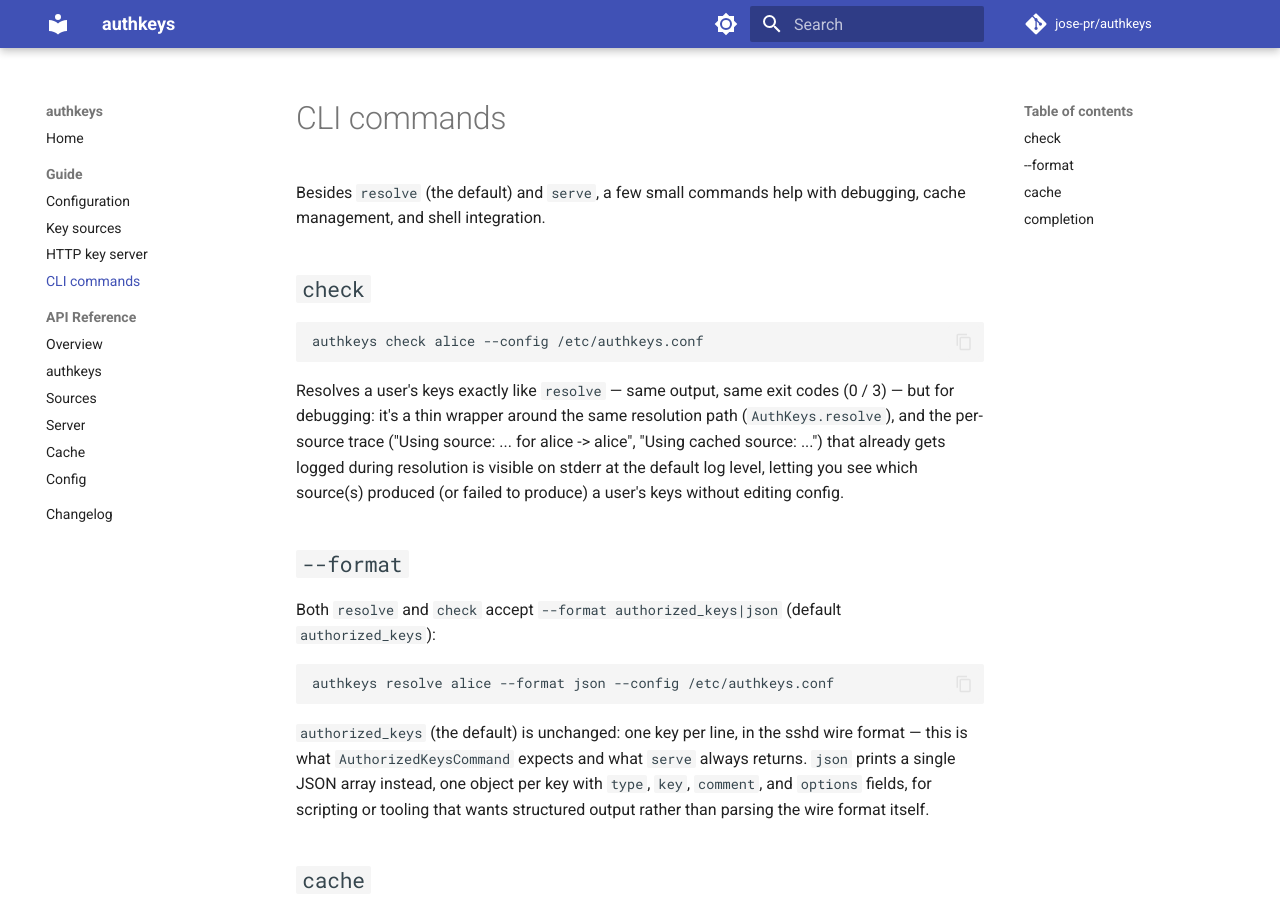
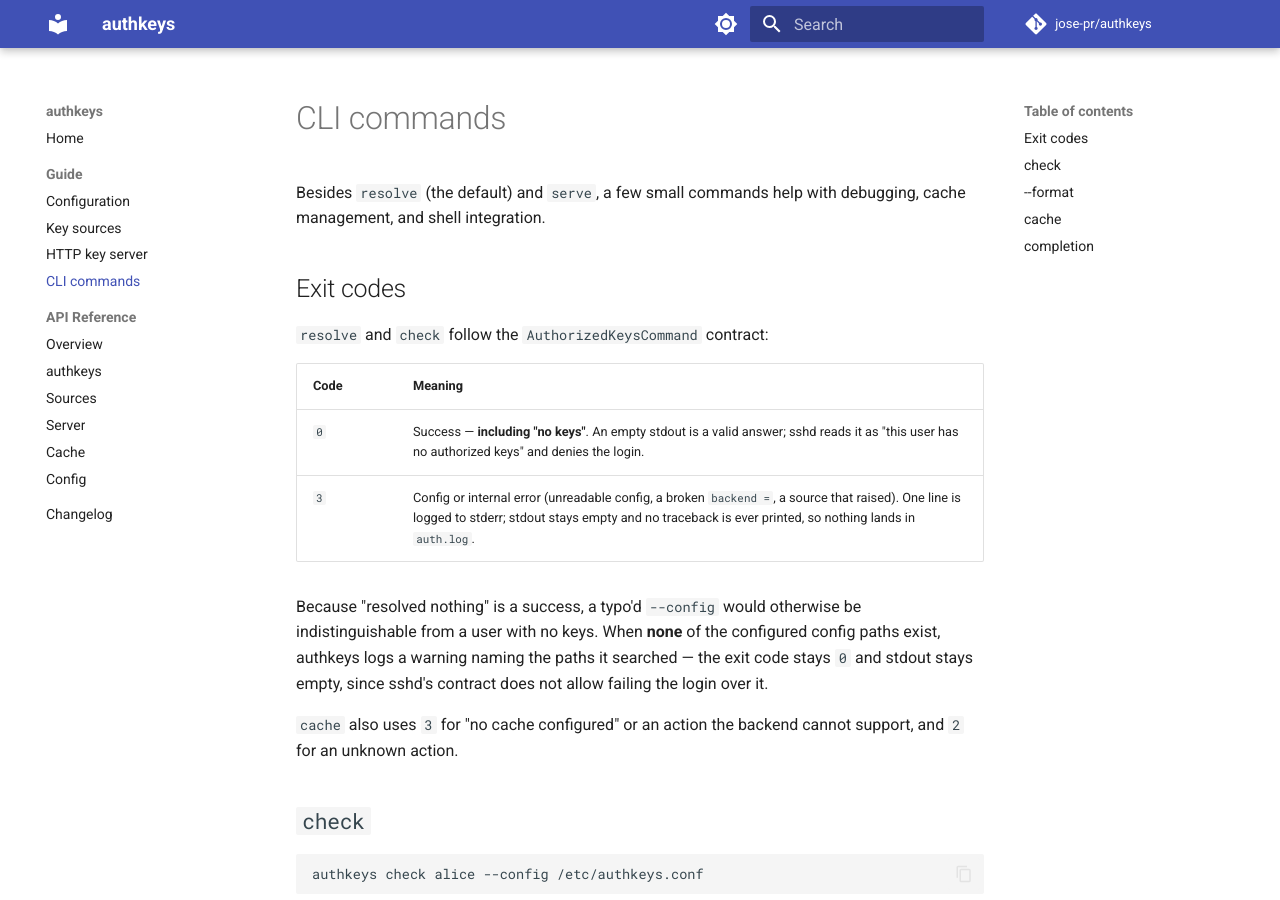
Before and after one commit to jose-pr/authkeys, an MkDocs documentation site: the page built from docs/guide/cli.md, in a window 1280 px wide and 900 px high. Built offline with MkDocs 1.6.1 and Material for MkDocs 9.7.7, drawn with Linux system fonts in a browser that asks for light colours; comment, search, counter and statistics services are not loaded.

Commit message:
feat: warn when no config file is found
AuthkeysConfig.from_config walks its path candidates and returns an
empty config if none exist; resolve then prints nothing and exits 0. That
is correct for sshd -- "no keys" is a valid answer and the contract does
not let us fail a login over a missing file -- but it makes a typo'd
--config indistinguishable from a user who genuinely has no keys, with
nothing logged either way.

Log one warning naming every path searched. Exit code and stdout are
deliberately unchanged. Only path candidates count: a bytes/dict config
is a real config and never warns.

Also document the exit-code convention in the CLI guide (0 = success
including "no keys", 3 = config/internal error, 2 = unknown cache
action), which was only stated in a code comment until now.

Tests assert via caplog rather than capsys: duho attaches its stderr
handler once per process, so a handler built in an earlier test holds a
stale sys.stderr and capsys misses later records.

```diff
--- a/docs/guide/cli.md
+++ b/docs/guide/cli.md
@@ -2,6 +2,24 @@
 
 Besides `resolve` (the default) and `serve`, a few small commands help with
 debugging, cache management, and shell integration.
+
+## Exit codes
+
+`resolve` and `check` follow the `AuthorizedKeysCommand` contract:
+
+| Code | Meaning |
+| ---- | ------- |
+| `0`  | Success — **including "no keys"**. An empty stdout is a valid answer; sshd reads it as "this user has no authorized keys" and denies the login. |
+| `3`  | Config or internal error (unreadable config, a broken `backend =`, a source that raised). One line is logged to stderr; stdout stays empty and no traceback is ever printed, so nothing lands in `auth.log`. |
+
+Because "resolved nothing" is a success, a typo'd `--config` would otherwise be
+indistinguishable from a user with no keys. When **none** of the configured
+config paths exist, authkeys logs a warning naming the paths it searched — the
+exit code stays `0` and stdout stays empty, since sshd's contract does not
+allow failing the login over it.
+
+`cache` also uses `3` for "no cache configured" or an action the backend cannot
+support, and `2` for an unknown action.
 
 ## `check`
 
```
Also changed, not shown: CHANGELOG.md (+12 -0 lines), src/authkeys/AGENTS.md (+5 -1 lines), 2 other files.
